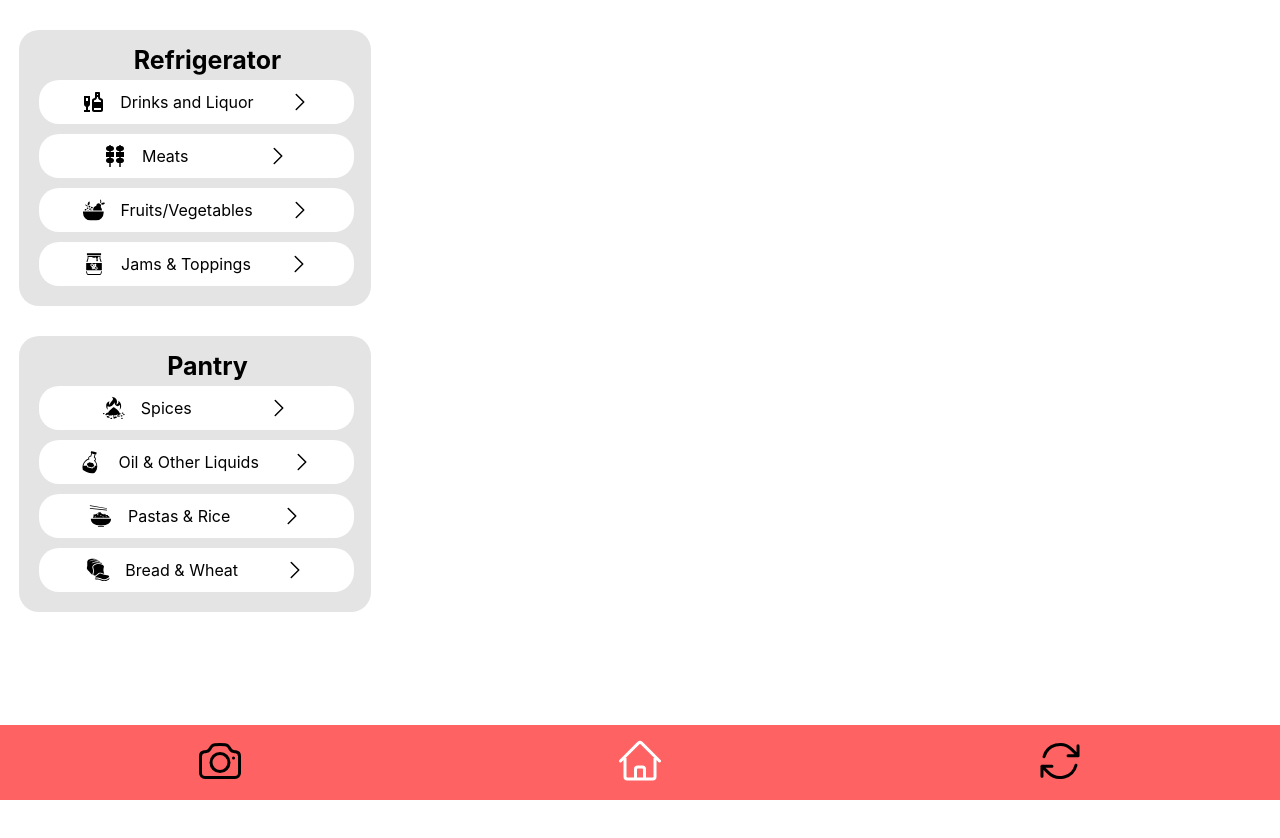
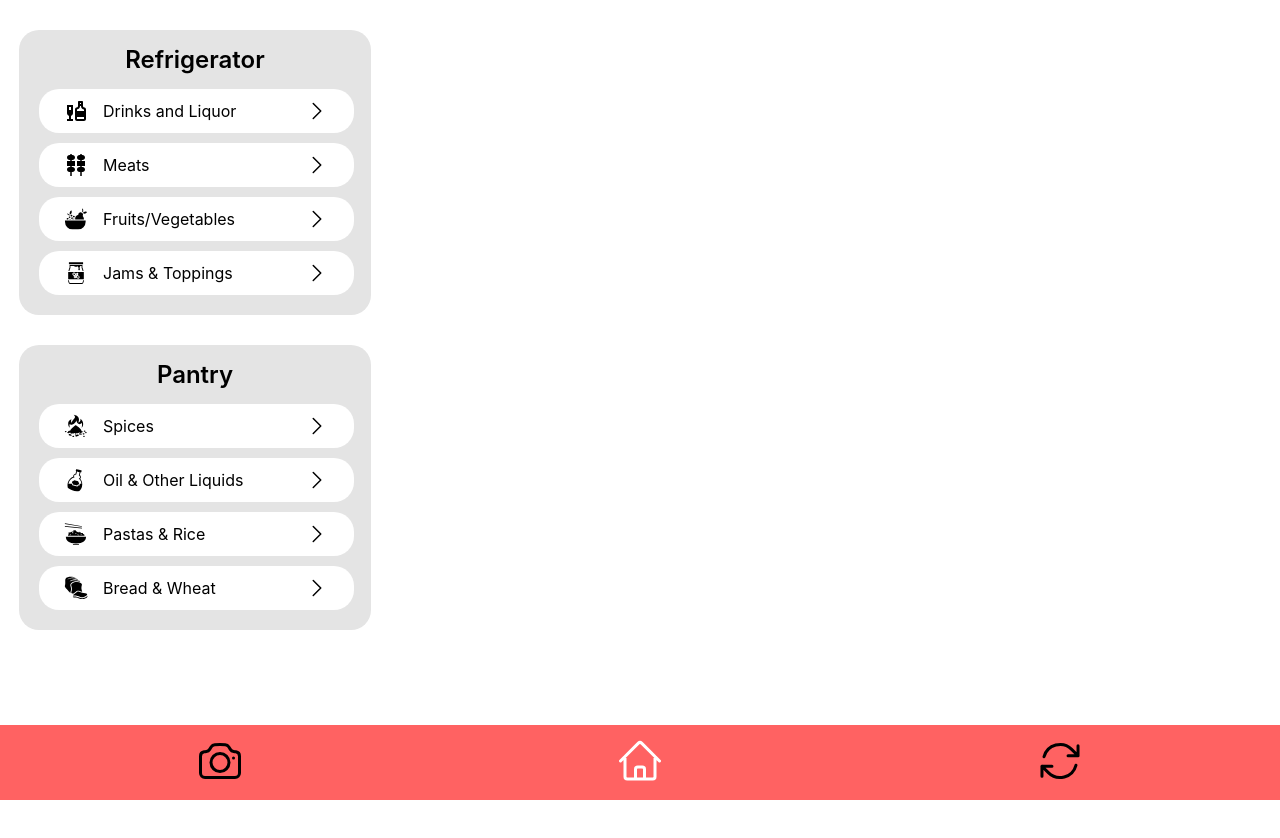
Before and after one commit to smrahman1/Chelf, a React (Create React App) app in the folder frontend/: page / in a window 1280 px wide. Shown: the top 838 px of the page. Built offline with nearby package versions, Linux system fonts and the light colour scheme.

Commit message:
fix some UI isseus

```diff
--- a/frontend/src/components/FoodCategories.css
+++ b/frontend/src/components/FoodCategories.css
@@ -5,7 +5,7 @@
   width: 85%;
   display: flex;
   align-items: center;
-  justify-content: space-around;
+  justify-content: space-between;
   margin: 5px 0;
   /* gap: 20px; */
 }
--- a/frontend/src/components/Generate.css
+++ b/frontend/src/components/Generate.css
@@ -16,7 +16,7 @@
   margin-right: 20px;
 }
 
-.title {
+.title3 {
   font-size: 25px;
   font-weight: bold;
   display: flex;
@@ -73,7 +73,7 @@
 .recipesContainer {
   display: flex;
   flex-direction: column;
-  justify-content: center;
+  /* justify-content: center; */
   align-items: center;
   list-style: none;
   background-color: rgb(234, 0, 0);
--- a/frontend/src/components/Generate.js
+++ b/frontend/src/components/Generate.js
@@ -20,7 +20,7 @@
   return (
     <>
       <div className="container3">
-        <div className="title">Generate Recipes</div>
+        <div className="title3">Generate Recipes</div>
         <LoopIcon className="cycleIcon" />
       </div>
 
--- a/frontend/src/components/PantryItem.css
+++ b/frontend/src/components/PantryItem.css
@@ -61,7 +61,7 @@
 .buttonClass {
   color: white;
   font-weight: 900;
-  font-size: 18px;
+  font-size: 28px;
   width: 89%;
   padding: 10px 0;
   border-radius: 10px;
--- a/frontend/src/components/RecipeItem.css
+++ b/frontend/src/components/RecipeItem.css
@@ -38,6 +38,6 @@
 
 .recipeTitle {
   margin: 0;
-  font-size: 14px;
+  font-size: 18px;
   font-weight: 400;
 }
```
